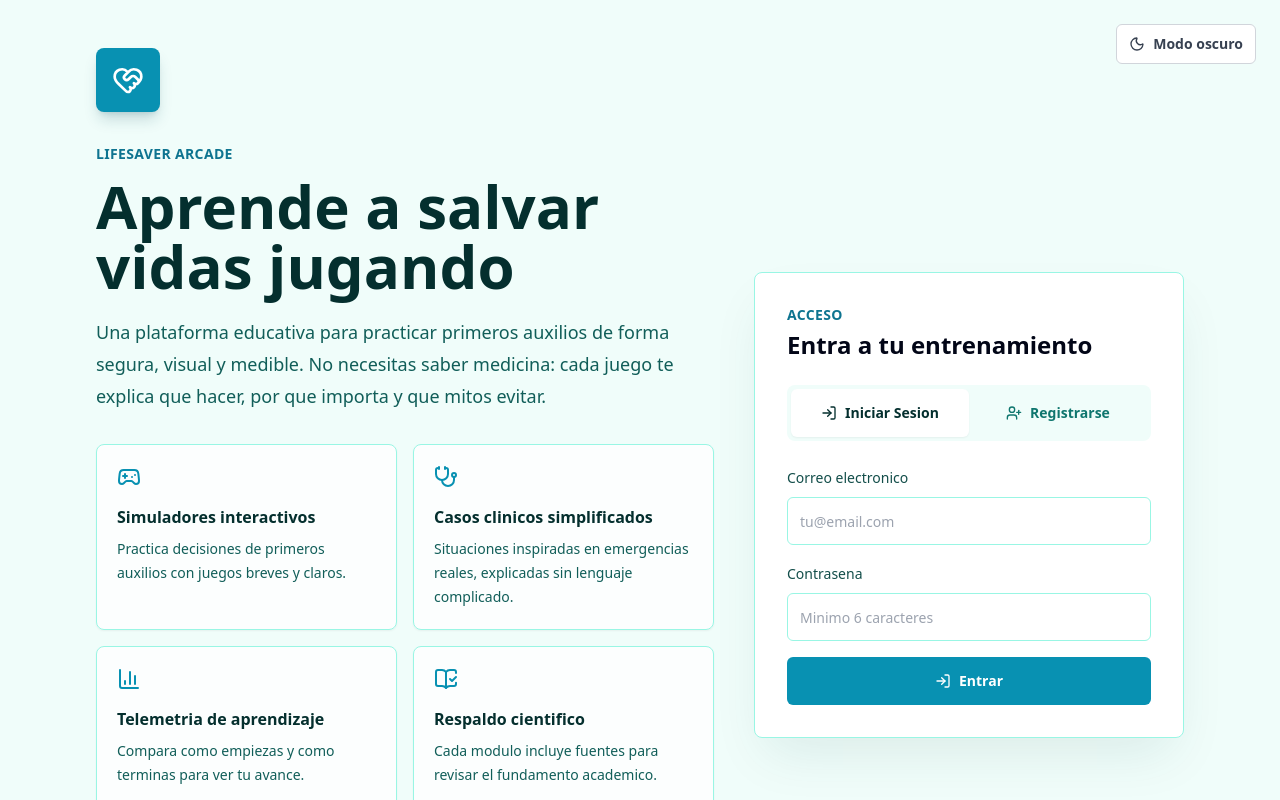
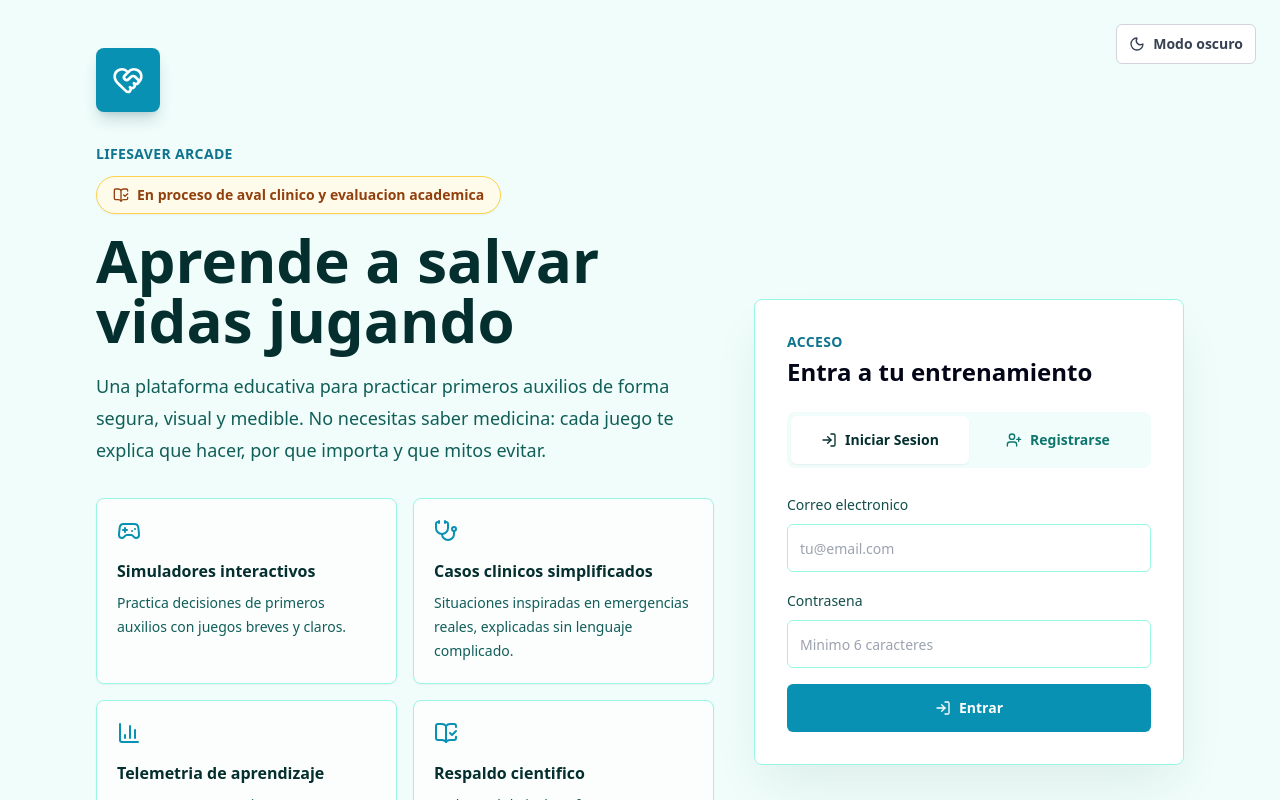
Before and after one commit to Jesus26032005/Medicina, a React (Vite) app: page /login in a window 1280 px wide. Shown: the top 800 px of the page. Built offline with nearby package versions, Linux system fonts and the light colour scheme; no server answers; the HTML template or start-up script is replaced by a standard one.

Commit message:
Update: Add note where it say: in process to aval

```diff
--- a/src/components/auth/AuthPage.jsx
+++ b/src/components/auth/AuthPage.jsx
@@ -135,6 +135,10 @@ export default function AuthPage() {
           <p className="mb-3 text-sm font-semibold uppercase tracking-wide text-cyan-700 dark:text-cyan-300">
             LifeSaver Arcade
           </p>
+          <div className="mb-4 inline-flex items-center gap-2 rounded-full border border-amber-300 bg-amber-50 px-4 py-2 text-sm font-bold text-amber-800 shadow-sm dark:border-amber-300/30 dark:bg-amber-400/10 dark:text-amber-100">
+            <BookOpenCheck aria-hidden="true" className="h-4 w-4" />
+            En proceso de aval clinico y evaluacion academica
+          </div>
           <h1 className="text-3xl font-black leading-tight text-teal-950 dark:text-white md:text-6xl">
             Aprende a salvar vidas jugando
           </h1>
--- a/src/components/dashboard/UserDashboard.jsx
+++ b/src/components/dashboard/UserDashboard.jsx
@@ -3,6 +3,7 @@ import { Link } from 'react-router-dom';
 import { GoogleGenerativeAI } from '@google/generative-ai';
 import {
   Activity,
+  BookOpenCheck,
   Brain,
   Globe2,
   LogOut,
@@ -468,6 +469,10 @@ Reglas:
             <ShieldCheck aria-hidden="true" className="h-4 w-4" />
             Fecha de ultima revision medica clinica: {LAST_MEDICAL_REVIEW}
           </div>
+          <div className="mt-3 inline-flex items-center gap-2 rounded-md border border-amber-200 bg-amber-50 px-3 py-2 text-sm font-semibold text-amber-800 dark:border-amber-300/30 dark:bg-amber-400/10 dark:text-amber-100">
+            <BookOpenCheck aria-hidden="true" className="h-4 w-4" />
+            Proyecto en proceso de aval clinico y evaluacion academica.
+          </div>
         </div>
 
         <section className="rounded-lg border border-cyan-200 bg-cyan-50 p-5 shadow-sm dark:border-cyan-300/20 dark:bg-cyan-300/10">
```
